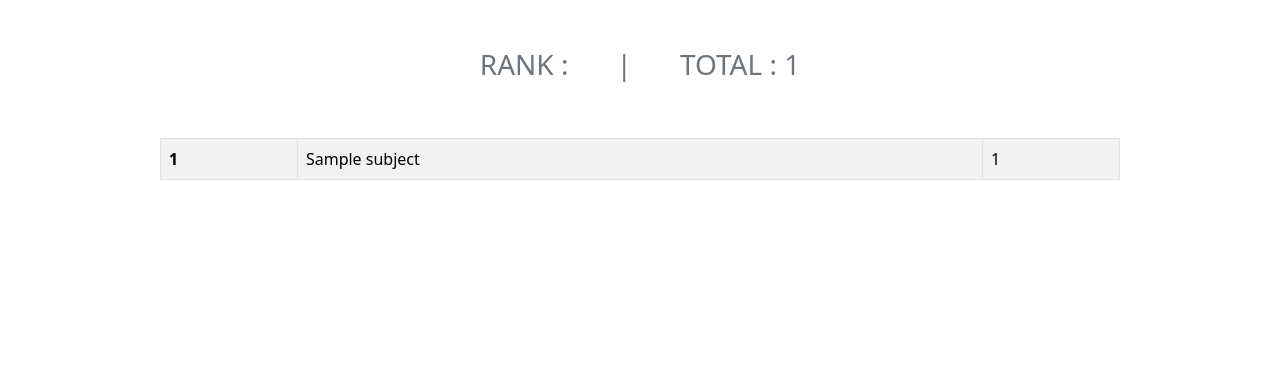
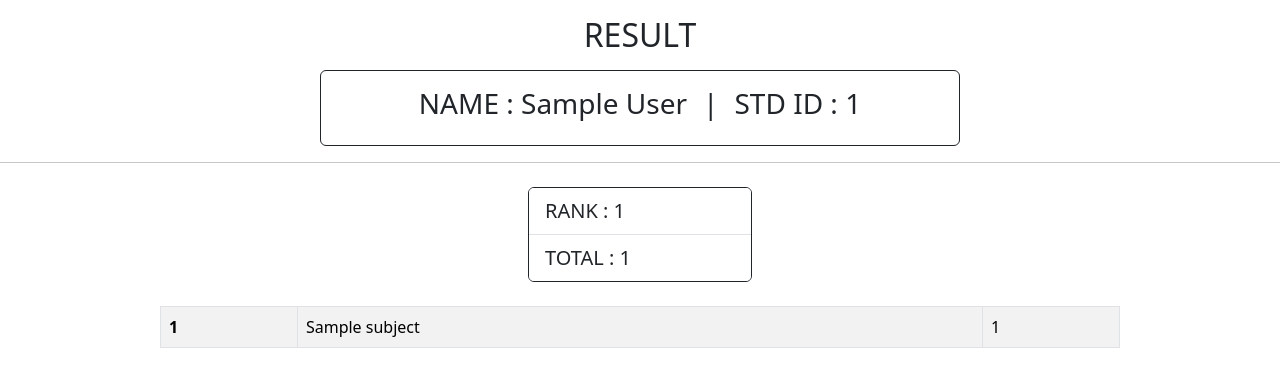
Before and after one commit to Adityagupta-18/django-report-card, a Django app: page /result/1/ in a window 1280 px wide. Shown: the part 56-443 px from the top of the page. Run offline with Django 5.2, Linux system fonts and the light colour scheme; tables that the repository leaves empty hold one stand-in row (values such as "Sample post").

Commit message:
Added ranking system

```diff
--- a/home/admin.py
+++ b/home/admin.py
@@ -5,7 +5,7 @@ admin.site.register(Department)
 admin.site.register(StudentID)
 
 class StudentAdmin(admin.ModelAdmin):
-    list_display=['student_name','department','student_id']
+    list_display=['student_name','department','student_id','rank']
 
 admin.site.register(Student,StudentAdmin)
 
--- a/home/models.py
+++ b/home/models.py
@@ -30,6 +30,7 @@ class Student(models.Model):
     student_email=models.CharField(max_length=30)
     student_age=models.IntegerField()
     student_address=models.CharField(max_length=100)
+    rank=models.IntegerField(default=0)
 
     def __str__(self):
         return self.student_name
@@ -44,7 +45,7 @@ class Subject(models.Model):
         return self.subject
 
 class subjectmarks(models.Model):
-    student=models.ForeignKey(Student,on_delete=models.CASCADE)
+    student=models.ForeignKey(Student,related_name='studentmarks',on_delete=models.CASCADE)
     subject=models.ForeignKey(Subject,on_delete=models.CASCADE)
     marks=models.IntegerField()
 
--- a/home/views.py
+++ b/home/views.py
@@ -21,5 +21,7 @@ def get_data(request):
 def result(request,student_id):
     queryset=subjectmarks.objects.filter(student__student_id__student_id=student_id)
     total=queryset.aggregate(total_marks=Sum('marks'))
-    context={'queryset':queryset,'total':total}
+
+    student=Student.objects.get(student_id__student_id=student_id)
+    context={'queryset':queryset,'total':total,'student':student}
     return render(request,'result.html',context)
--- a/templates/result.html
+++ b/templates/result.html
@@ -1,14 +1,22 @@
 {% extends "base.html" %}
 {% block body %}
-<div class=container>
+
+<h2 class="text-center mt-3">RESULT</h2>
+<div class="container my-3 d-flex align-itmes-center justify-content-center text-dark gap-3 border border-dark py-3 w-50 rounded">
+  <h3>NAME : {{student.student_name}}</h3>
+  <h3>|</h3>
+  <h3>STD ID : {{student.student_id}}</h3>
 </div>
-<div class="container mt-5 d-flex align-itmes-center justify-content-center px-5 text-secondary gap-5">
-<h3>RANK : </h3>
-<h3>|</h3>
-<h3>TOTAL : {{total.total_marks}}</h3>
+<hr>
+
+<div class="card mx-4 my-4 border border-dark d-flex mx-auto" style="width: 14rem;">
+  <ul class="list-group list-group-flush">
+    <li class="list-group-item fs-5">RANK : {{student.rank}}</li>
+    <li class="list-group-item fs-5">TOTAL : {{total.total_marks}}</li>
+  </ul>
 </div>
 
-<table class="w-75 mx-auto my-4 table table-striped table-bordered mt-5">
+<table class="w-75 mx-auto table table-striped table-bordered">
     <tbody>
       {% for q in queryset %}
     <tr>
```
Also changed, not shown: home/seed.py (+7 -0 lines), home/migrations/0007_student_rank_alter_subjectmarks_student.py (added).
